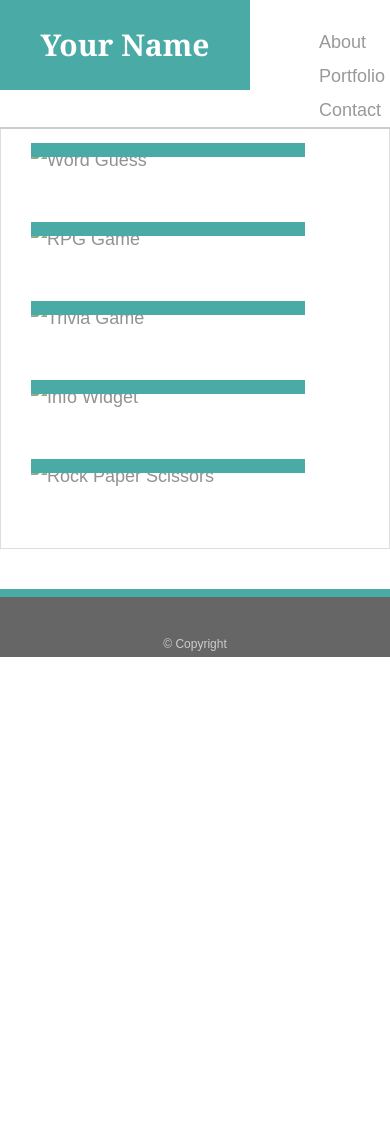
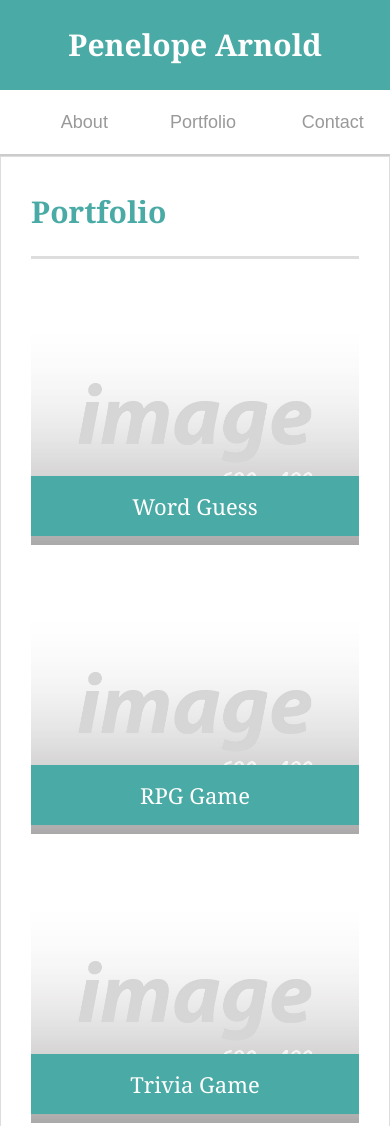
Before and after one commit to Penelope-Arnold/Responsive-Portfolio-02, a plain HTML site: page portfolio.html in a window 390 px wide. Shown: the top 1126 px of the page. Before the commit the page ends 844 px from the top, so only its background shows below. Drawn offline with Linux system fonts and the light colour scheme.

Commit message:
mobile responsiveness
adding media queries and minor changes to css

```diff
--- a/assets/css/style.css
+++ b/assets/css/style.css
@@ -4,7 +4,7 @@ body {
     font-size: 18px;
     line-height: 34px;
     color: #777777;
-    background: url("../images/concrete_seamless.png");
+    background:("assets/images/concrete-background.png");
   }
 
   * {
@@ -79,6 +79,13 @@ body {
     margin-top: 25px;
   }
 
+  nav li{
+      display: inline-block;
+      padding-left: 15px;
+      margin-left: 15px;
+      line-height: 18px;
+  }
+
   nav a {
     display: inline-block;
     padding-left: 15px;
@@ -86,7 +93,6 @@ body {
     line-height: 18px;
     color: #999;
     text-decoration: none;
-    border-left: 1px solid #efefef;
   }
 
   nav a:first-child {
@@ -215,9 +221,60 @@ body {
   }
 
   @media only screen and (max-width:768px){
-
+    .main-section{
+        max-width: 100%;
+    }
+    main{
+        overflow: auto;
+    }
+    .work{
+        width: 50%;
+        margin-bottom: 12px
+    }
+    .work:nth-child(even){
+        margin-right: 0;
+    }
+    .work:nth-child(odd){
+        float: right;
+    }
+    .auth-image{
+        width: 50%;
+    }
   }
 
   @media only screen and (max-width:640px){
 
+    #masthead{
+        position: static;
+        margin-bottom: 0 ;
+    }
+
+    header .container{
+        padding: 0%;
+    }
+    #main-container{
+        padding-top: 0%;
+
+    }
+
+    #logo,
+    .work,
+    .auth-image{
+        width: 100%;
+        align-content: center
+    }
+
+    nav {
+        width: 100%;
+        margin: 15px 0;
+        text-align: center;
+    }
+
+    nav a {
+        width: 70%;
+        padding-left: 0;
+        margin-left:15px;
+        margin-right: 15px;
+    }
+
   }
--- a/portfolio.html
+++ b/portfolio.html
@@ -3,7 +3,7 @@
 <head>
   <meta charset="UTF-8">
   <meta name="viewport" content="width=device-width, initial-scale=1.0">
-  <title>Portfolio | Your Name</title>
+  <title>Portfolio | Penelope Arnold</title>
   <link rel="stylesheet" type="text/css" href="assets/css/style.css">
 </head>
 <body>
@@ -12,7 +12,7 @@
 
   <header id="masthead">
     <div class="container">
-      <a href="index.html" id="logo">Your Name</a>
+      <a href="index.html" id="logo">Penelope Arnold</a>
       <nav>
         <ul>
           <li><a href="index.html">About</a></li>
@@ -28,27 +28,32 @@
       <h1>Portfolio</h1>
 
       <div class="work">
-        <img src="assets/images/technics-q-c-640-480-1.jpg" alt="Word Guess">
+        <img src="assets/images/placeholder-image-680x480.jpg" alt="Word Guess">
 
         <h3>Word Guess</h3>
       </div>
       <div class="work">
-        <img src="assets/images/technics-q-c-640-480-2.jpg" alt="RPG Game">
+        <img src="assets/images/placeholder-image-680x480.jpg" alt="RPG Game">
 
         <h3>RPG Game</h3>
       </div>
       <div class="work">
-        <img src="assets/images/technics-q-c-640-480-5.jpg" alt="Trivia Game">
+        <img src="assets/images/placeholder-image-680x480.jpg" alt="Trivia Game">
 
         <h3>Trivia Game</h3>
       </div>
       <div class="work">
-        <img src="assets/images/technics-q-c-640-480-7.jpg" alt="Info Widget">
+        <img src="assets/images/placeholder-image-680x480.jpg" alt="Info Widget">
 
         <h3>Info Widget</h3>
       </div>
       <div class="work">
-        <img src="assets/images/technics-q-c-640-480-9.jpg"  alt="Rock Paper Scissors">
+        <img src="assets/images/placeholder-image-680x480.jpg"  alt="Rock Paper Scissors">
+
+        <h3>Rock Paper Scissors</h3>
+      </div>
+      <div class="work">
+        <img src="assets/images/placeholder-image-680x480.jpg"  alt="Rock Paper Scissors">
 
         <h3>Rock Paper Scissors</h3>
       </div>
```
Also changed, not shown: contact.html (+2 -2 lines), index.html (+14 -11 lines), assets/images/concrete-background.png (added), assets/images/placeholder-image-680x480.jpg (added), 2 other files.
